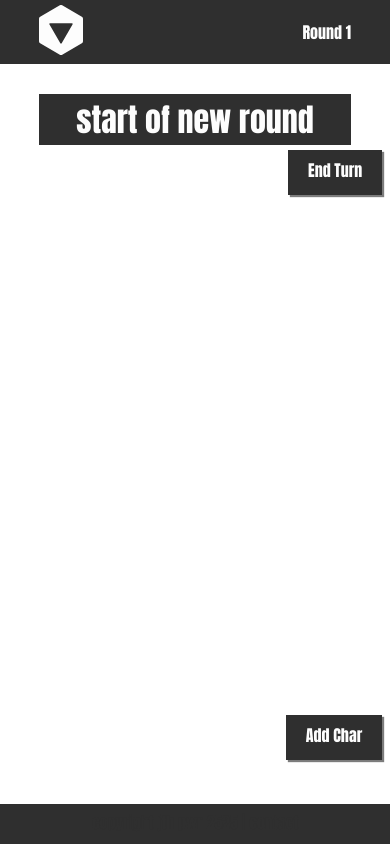
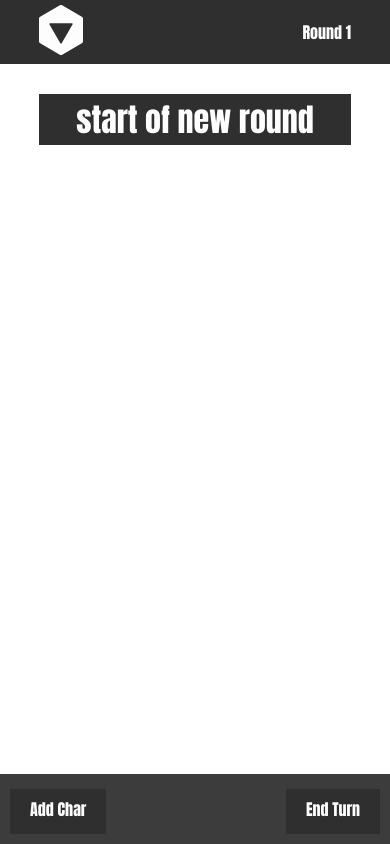
Before and after one commit to patrickwroach/inc, a React app: page / in a window 390 px wide. Built offline with nearby package versions, Linux system fonts and the light colour scheme.

Commit message:
Responsive Styling for Char wiz, Add Char, and End Turn Button

```diff
--- a/app/components/Presentational/addChar.jsx
+++ b/app/components/Presentational/addChar.jsx
@@ -85,7 +85,7 @@ export class AddChar extends React.Component {
                      <p id="amount-entry" className={this.props.amountVis}>How many? <input onChange={this.handleNewAmount} type="number"  min="2" placeholder="2"/></p>
                 </form>
                 <br />
-                <Button text="Add" onClick={() => this.props.onAddCharClick()} />
+                <Button addClass="submit" text="Add Character(s)" onClick={() => this.props.onAddCharClick()} />
 
 
             </div>
--- a/app/styles/template.css
+++ b/app/styles/template.css
@@ -377,9 +377,9 @@ p {
   border-bottom: none;
   background: #2f2f2f;
 }
+.content-container#init-container .character.nonChar .aliveDead,
 .content-container#init-container .character.nonChar .edit-pen,
-.content-container#init-container .character.nonChar .init-number,
-.content-container#init-container .character.nonChar .aliveDead {
+.content-container#init-container .character.nonChar .init-number {
   display: none;
 }
 .content-container#init-container .character.nonChar .char-bar,
@@ -400,8 +400,8 @@ p {
   padding-right: 10px;
   vertical-align: bottom;
 }
-.content-container#init-container .character .char-bar.dead .char-name h1,
-.content-container#init-container .character .char-bar.dead .char-name .groupNumber {
+.content-container#init-container .character .char-bar.dead .char-name .groupNumber,
+.content-container#init-container .character .char-bar.dead .char-name h1 {
   color: rgba(47, 47, 47, 0.3);
 }
 .content-container#init-container .character .char-bar.dead .char-name h1:before {
@@ -410,7 +410,7 @@ p {
 .content-container#init-container .character .char-bar.dead .hp-count {
   display: none;
 }
-.content-container#init-container .character.PC .char-bar .edit-pen {
+.content-container#init-container .character.PC .char-bar.dead .edit-pen {
   display: none;
 }
 .content-container#init-container .character.PC .char-bar.dead .char-name h1:before {
@@ -419,13 +419,13 @@ p {
 .content-container#init-container .character.PC .char-bar.dead .char-name h1:after {
   content: " has fallen!";
 }
-.content-container#init-container .character.NPC .char-bar .edit-pen {
+.content-container#init-container .character.NPC.dead .char-bar .edit-pen {
   display: none;
 }
-.content-container#init-container .character.NPC .char-bar.dead .char-name h1:before {
+.content-container#init-container .character.NPC.dead .char-bar .char-name h1:before {
   content: "";
 }
-.content-container#init-container .character.NPC .char-bar.dead .char-name h1:after {
+.content-container#init-container .character.NPC.dead .char-bar .char-name h1:after {
   content: "has been slain!";
 }
 .content-container#init-container .character.Group .char-bar .aliveDead {
@@ -526,13 +526,29 @@ p {
   width: 100px;
 }
 #add-char-wizard .choice-container .button.PCbox.PC {
-  background: #494949;
+  background: #6f6f6f;
 }
 #add-char-wizard .choice-container .button.NPCbox.NPC {
-  background: #494949;
+  background: #6f6f6f;
 }
 #add-char-wizard .choice-container .button.Groupbox.Group {
-  background: #494949;
+  background: #6f6f6f;
+}
+#add-char-wizard .choice-container .button.submit {
+  width: 100%;
+  padding: 10px 0;
+}
+#add-char-wizard .choice-container input {
+  border: 1px solid #2f2f2f;
+  margin-left: 5px;
+}
+#add-char-wizard .choice-container input:focus {
+  outline-color: rgba(47, 47, 47, 0.25);
+}
+#add-char-wizard .choice-container input[type="number"] {
+  text-align: center;
+  width: 50px;
+  display: inline-block;
 }
 #add-char-wizard .choice-container #closer {
   position: absolute;
@@ -586,4 +602,41 @@ p {
 }
 .content-container#footer .content p {
   text-align: center;
+  color: #fdfdfd;
 }
+@media screen and (max-width: 750px) {
+  #add-char-wizard .choice-container {
+    padding: 50px;
+    top: 10%;
+    margin: 0 auto;
+    width: 75%;
+    background: #fdfdfd;
+  }
+  #add-char-wizard .choice-container .button {
+    width: 70px;
+    padding: 10px 5px;
+  }
+  .content-container#footer {
+    height: 70px;
+    background-color: #3c3c3c;
+    position: fixed;
+    bottom: 0;
+  }
+  .content-container#footer p {
+    display: none;
+  }
+  #addCharButton,
+  #endTurnButton {
+    top: inherit;
+    right: inherit;
+    bottom: 10px;
+    z-index: 5;
+    box-shadow: none;
+  }
+  #addCharButton {
+    left: 10px;
+  }
+  #endTurnButton {
+    right: 10px;
+  }
+}
--- a/app/styles/template.less
+++ b/app/styles/template.less
@@ -367,7 +367,7 @@ p {
         box-shadow: 0 0 0;
         box-sizing: border-box;
         margin: 0 auto;
-        text-align:center;
+        text-align: center;
       }
 
     }
@@ -393,7 +393,7 @@ p {
       .char-bar {
         border-bottom: none;
         display: none;
-        padding-bottom:5px;
+        padding-bottom: 5px;
 
         .groupNumber {
           position: relative;
@@ -471,9 +471,9 @@ p {
       border-bottom: none;
       background: @dark;
 
+      .aliveDead,
       .edit-pen,
-      .init-number,
-      .aliveDead {
+      .init-number {
         display: none;
       }
 
@@ -494,19 +494,19 @@ p {
 
     .char-bar {
       .button-container {
-         &.aliveDead{
-          width:75px;
-          padding-right:10px;
+        &.aliveDead {
+          width: 75px;
+          padding-right: 10px;
           vertical-align: bottom;
 
         }
 
+      }
 
-
-       }
       &.dead {
         .char-name {
-          h1, .groupNumber {
+          .groupNumber,
+          h1 {
 
             color: fade(@dark, 30%);
           }
@@ -526,11 +526,11 @@ p {
 
     &.PC {
       .char-bar {
+        &.dead {
           .edit-pen {
             display: none;
           }
 
-        &.dead {
           .char-name {
             h1:before {
               content: "Poor ";
@@ -548,16 +548,17 @@ p {
     }
 
     &.NPC {
+      &.dead {
         .char-bar {
           .edit-pen {
             display: none;
           }
 
-        &.dead {
           .char-name {
             h1:before {
-               content:"";
+              content: "";
             }
+
             h1:after {
               content: "has been slain!";
 
@@ -567,13 +568,14 @@ p {
         }
       }
     }
-    &.Group{
-      .char-bar{
-       .aliveDead{
-          width:75px;
-          padding-right:10px;
+
+    &.Group {
+      .char-bar {
+        .aliveDead {
+          width: 75px;
+          padding-right: 10px;
           vertical-align: bottom;
-          padding-bottom:3px;
+          padding-bottom: 3px;
         }
       }
     }
@@ -680,21 +682,43 @@ p {
 
       &.PCbox {
         &.PC {
-          background: lighten(@dark, 10%);
+          background: lighten(@dark, 25%);
         }
       }
 
       &.NPCbox {
         &.NPC {
-          background: lighten(@dark, 10%);
+          background: lighten(@dark, 25%);
         }
       }
 
       &.Groupbox {
         &.Group {
-          background: lighten(@dark, 10%);
+          background: lighten(@dark, 25%);
         }
       }
+
+      &.submit {
+        width: 100%;
+        padding: 10px 0;
+      }
+    }
+
+    input {
+      border: 1px solid @dark;
+      margin-left: 5px;
+
+    }
+
+    input:focus {
+      outline-color: fade(@dark, 25%);
+
+    }
+
+    input[type="number"] {
+      text-align: center;
+      width: 50px;
+      display: inline-block;
     }
 
     #closer {
@@ -766,7 +790,54 @@ p {
     p {
 
       text-align: center;
+      color: @light;
     }
   }
 
 }
+@media screen and (max-width: 750px) {
+  #add-char-wizard {
+    .choice-container {
+      padding: 50px;
+      top: 10%;
+      margin: 0 auto;
+      width: 75%;
+      background: #fdfdfd;
+
+      .button {
+        width: 70px;
+        padding: 10px 5px;
+
+      }
+
+    }
+  }
+
+  .content-container#footer {
+    height: 70px;
+    background-color: lighten(@dark,5%);
+    position:fixed;
+    bottom:0;
+    p {
+      display: none;
+    }
+  }
+
+  #addCharButton,
+  #endTurnButton {
+    top: inherit;
+    right: inherit;
+    bottom: 10px;
+    z-index:5;
+    box-shadow: none;
+  }
+
+  #addCharButton {
+
+    left: 10px;
+  }
+
+  #endTurnButton {
+    right: 10px;
+  }
+}
```
Lines whose indentation alone changed are shown as unchanged.
